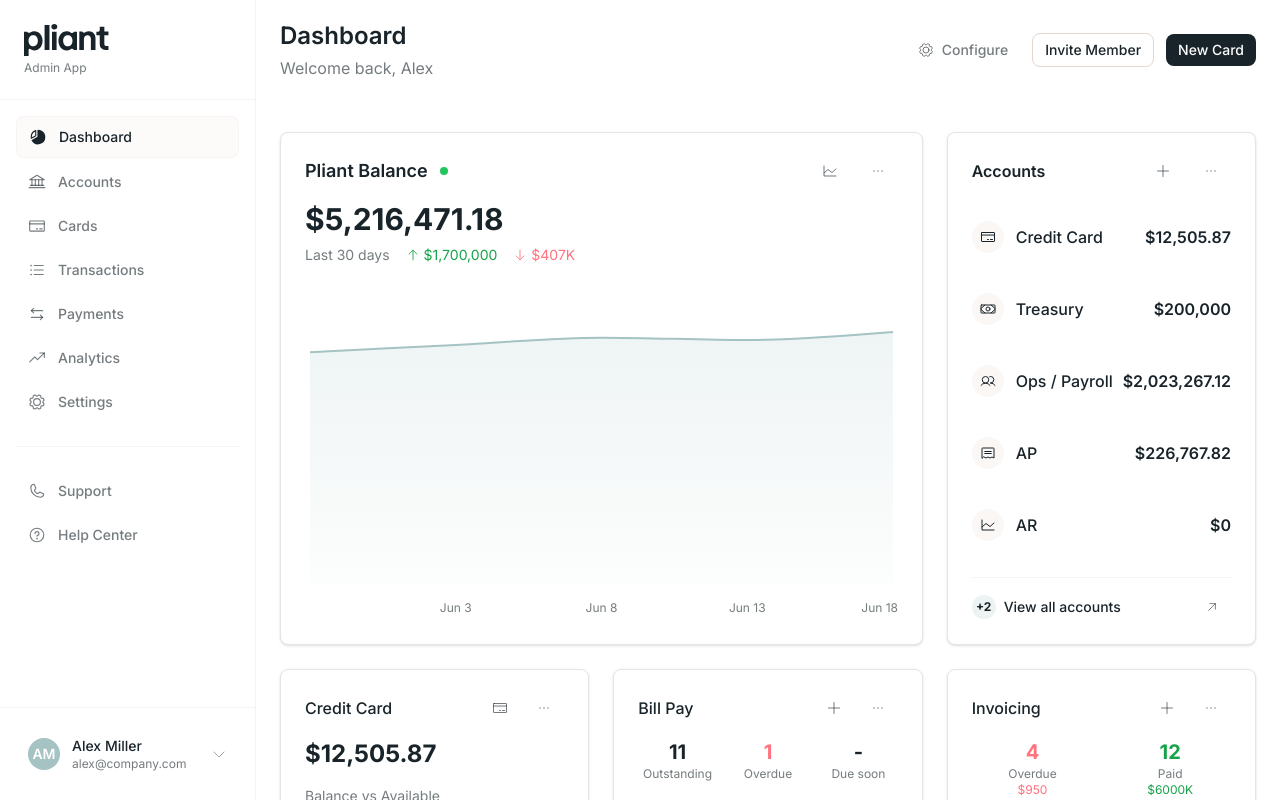
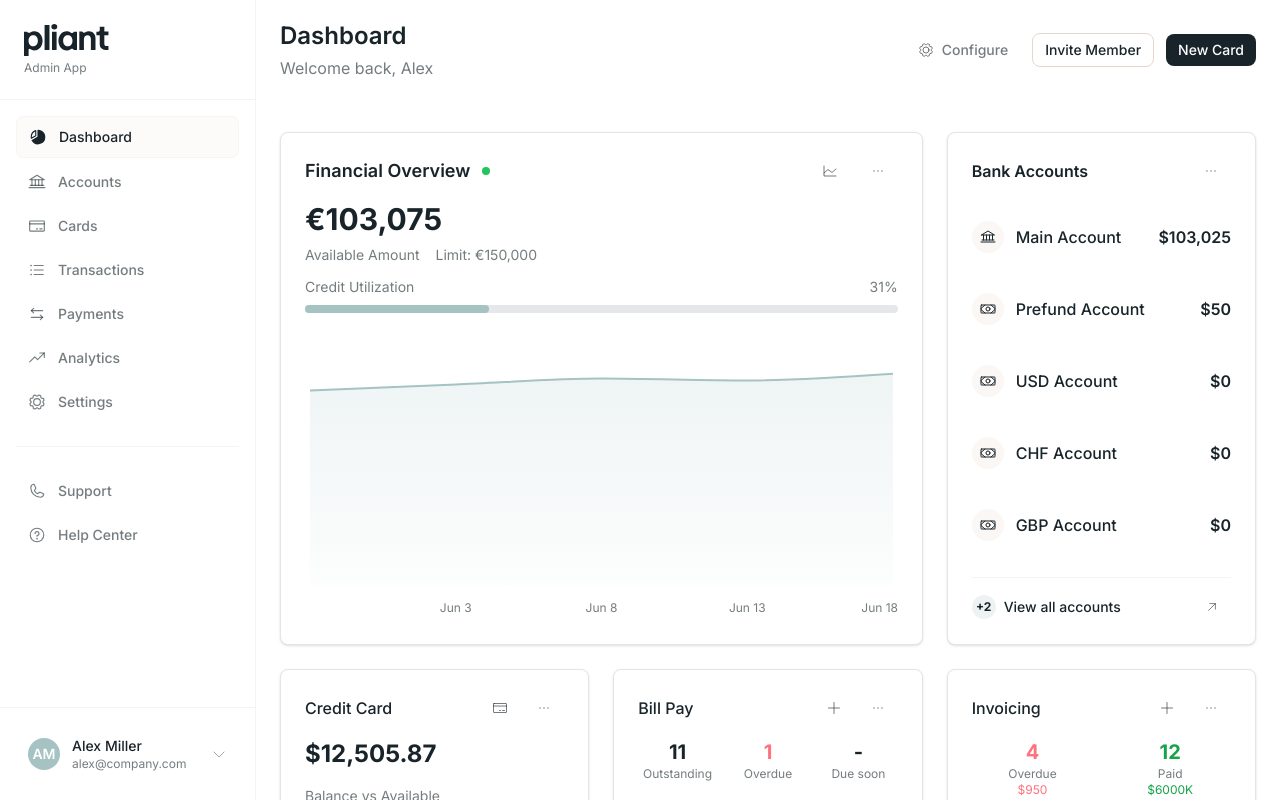
Before and after one commit to nikoslifequest/pliant-vision, a React (Vite) app: page / in a window 1280 px wide. Built offline with nearby package versions, Linux system fonts and the light colour scheme.

Commit message:
reworked dashboard 2 tiles

```diff
--- a/src/components/Dashboard.tsx
+++ b/src/components/Dashboard.tsx
@@ -20,7 +20,8 @@
   ArrowUpRight,
   ArrowUp,
   ArrowDown,
-  Gear
+  Gear,
+  Bank
 } from 'phosphor-react'
 import { Card, Button } from '../design-system'
 
@@ -38,14 +39,15 @@
 
   // Sample Data
   const dashboardData = {
-    totalBalance: 5216471.18,
+    creditLimit: 150000,
+    availableAmount: 103075,
     monthlyChange: { amount: 1700000, percentage: 12.4 },
     accounts: [
-      { name: 'Credit Card', balance: 12505.87, icon: CreditCardIcon },
-      { name: 'Treasury', balance: 200000.00, icon: Money },
-      { name: 'Ops / Payroll', balance: 2023267.12, icon: Users },
-      { name: 'AP', balance: 226767.82, icon: Receipt },
-      { name: 'AR', balance: 0.00, icon: ChartLine }
+      { name: 'Main Account', balance: 103025.00, icon: Bank },
+      { name: 'Prefund Account', balance: 50.00, icon: Money },
+      { name: 'USD Account', balance: 0.00, icon: Money },
+      { name: 'CHF Account', balance: 0.00, icon: Money },
+      { name: 'GBP Account', balance: 0.00, icon: Money }
     ],
     creditCard: {
       balance: 12505.87,
@@ -189,7 +191,7 @@
             <Card className="p-6 shadow-card h-full flex flex-col">
               <div className="flex items-center justify-between">
                 <div className="flex items-center space-x-3">
-                  <h2 className="text-lg font-semibold text-pliant-charcoal">Pliant Balance</h2>
+                  <h2 className="text-lg font-semibold text-pliant-charcoal">Financial Overview</h2>
                   <div className="w-2 h-2 bg-green-500 rounded-full"></div>
                 </div>
                 <div className="flex items-center space-x-2">
@@ -204,17 +206,26 @@
 
               <div className="mt-4">
                 <div className="text-3xl font-bold text-pliant-charcoal mb-2">
-                  ${dashboardData.totalBalance.toLocaleString()}
+                  €{dashboardData.availableAmount.toLocaleString()}
                 </div>
                 <div className="flex items-center space-x-4 text-sm">
-                  <span className="text-pliant-charcoal/60">Last 30 days</span>
-                  <div className="flex items-center text-green-600">
-                    <ArrowUp size={14} className="mr-1" />
-                    ${dashboardData.monthlyChange.amount.toLocaleString()}
+                  <span className="text-pliant-charcoal/60">Available Amount</span>
+                  <div className="flex items-center text-pliant-charcoal/60">
+                    Limit: €{dashboardData.creditLimit.toLocaleString()}
                   </div>
-                  <div className="flex items-center text-pliant-red">
-                    <ArrowDown size={14} className="mr-1" />
-                    $407K
+                </div>
+                <div className="mt-3">
+                  <div className="flex items-center justify-between text-sm mb-2">
+                    <span className="text-pliant-charcoal/60">Credit Utilization</span>
+                    <span className="text-pliant-charcoal/60">
+                      {Math.round(((dashboardData.creditLimit - dashboardData.availableAmount) / dashboardData.creditLimit) * 100)}%
+                    </span>
+                  </div>
+                  <div className="bg-gray-200 rounded-full h-2">
+                    <div
+                      className="bg-pliant-blue h-2 rounded-full"
+                      style={{ width: `${Math.round(((dashboardData.creditLimit - dashboardData.availableAmount) / dashboardData.creditLimit) * 100)}%` }}
+                    ></div>
                   </div>
                 </div>
               </div>
@@ -229,11 +240,8 @@
           <div className="col-span-1">
             <Card className="p-6 shadow-card h-full">
               <div className="flex items-center justify-between mb-6">
-                <h3 className="font-semibold text-pliant-charcoal">Accounts</h3>
+                <h3 className="font-semibold text-pliant-charcoal">Bank Accounts</h3>
                 <div className="flex items-center space-x-2">
-                  <Button variant="ghost" size="sm">
-                    <Plus size={16} />
-                  </Button>
                   <Button variant="ghost" size="sm">
                     <DotsThree size={16} />
                   </Button>
```
